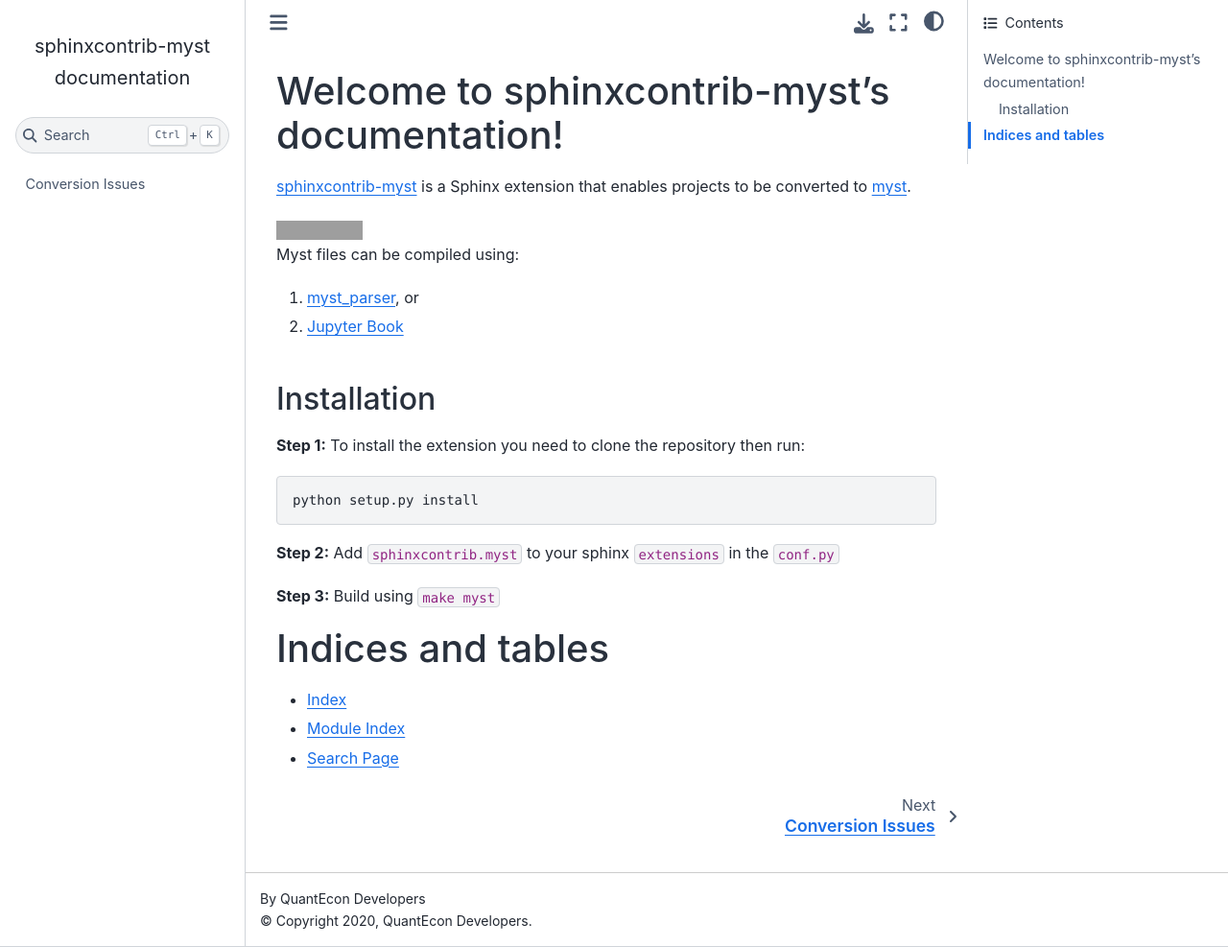
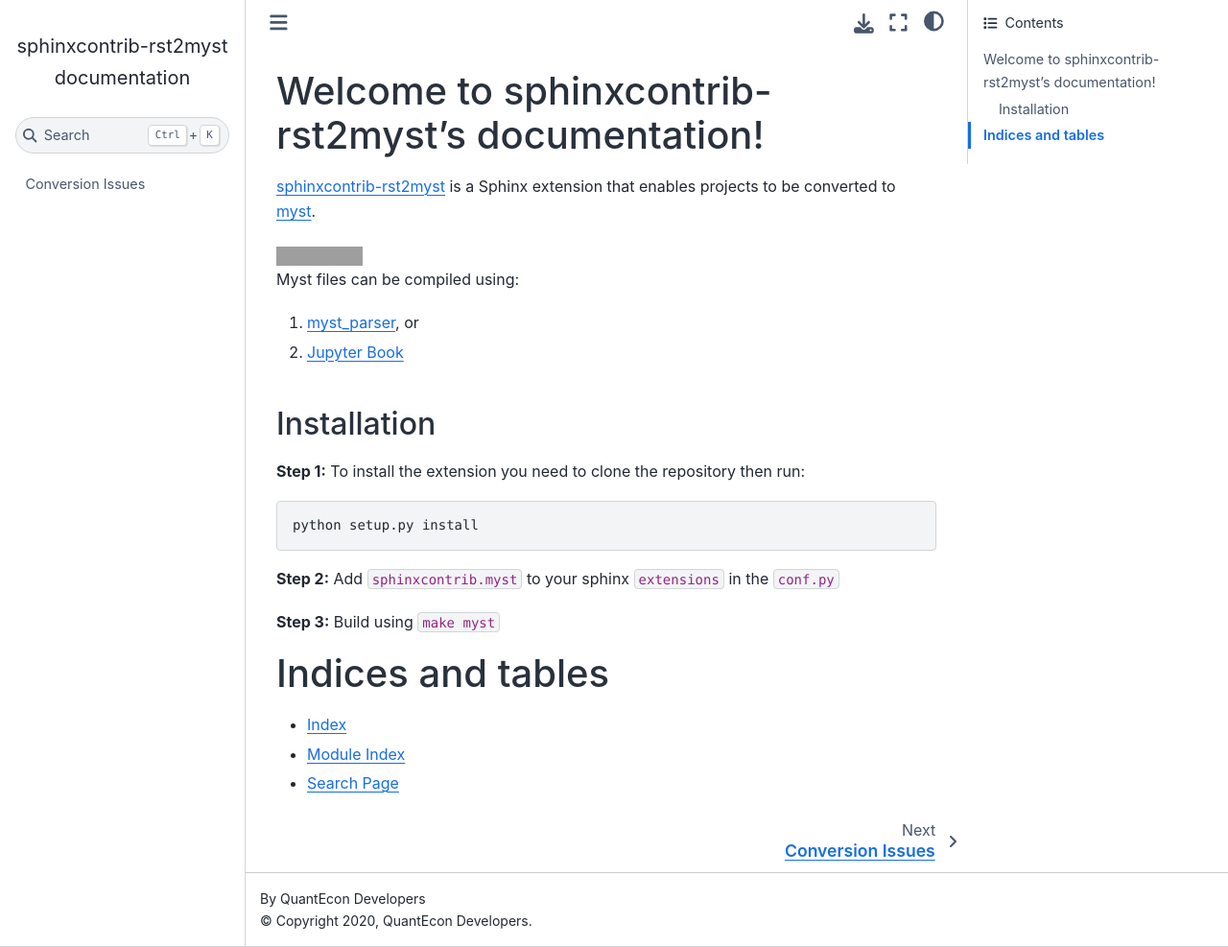
Before and after one commit to executablebooks/sphinx-tomyst, a Sphinx documentation site: the page built from docs/source/index.rst, in a window 1280 px wide and 987 px high. Shown: the whole window at 96% size. Built offline with Sphinx 7.4.7 and the Sphinx Book theme 1.1.4, drawn with Linux system fonts in a browser that asks for light colours; grey boxes are pictures that could not be loaded.

Commit message:
rename project to rst2myst

```diff
--- a/docs/source/conf.py
+++ b/docs/source/conf.py
@@ -17,7 +17,7 @@
 
 # -- Project information -----------------------------------------------------
 
-project = 'sphinxcontrib-myst'
+project = 'sphinxcontrib-rst2myst'
 copyright = '2020, QuantEcon Developers'
 author = 'QuantEcon Developers'
 
--- a/docs/source/index.rst
+++ b/docs/source/index.rst
@@ -1,16 +1,16 @@
-.. sphinxcontrib-myst documentation master file, created by
+.. sphinxcontrib-rst2myst documentation master file, created by
    sphinx-quickstart on Wed Jul  8 15:41:25 2020.
    You can adapt this file completely to your liking, but it should at least
    contain the root `toctree` directive.
 
-Welcome to sphinxcontrib-myst's documentation!
+Welcome to sphinxcontrib-rst2myst's documentation!
 ==============================================
 
-`sphinxcontrib-myst <https://github.com/mmcky/sphinxcontrib-myst>`__ is
+`sphinxcontrib-rst2myst <https://github.com/mmcky/sphinxcontrib-rst2myst>`__ is
 a Sphinx extension that enables projects to be converted to `myst <https://myst-parser.readthedocs.io/en/latest/using/syntax.html>`__.
 
-.. image:: https://readthedocs.org/projects/sphinxcontrib-myst/badge/?version=latest
-   :target: https://sphinxcontrib-myst.readthedocs.io/en/latest/?badge=latest
+.. image:: https://readthedocs.org/projects/sphinxcontrib-rst2myst/badge/?version=latest
+   :target: https://sphinxcontrib-rst2myst.readthedocs.io/en/latest/?badge=latest
    :alt: Documentation Status
 
 Myst files can be compiled using:
```
Also changed, not shown: README.md (+2 -2 lines), setup.py (+7 -7 lines), 4 other files.
